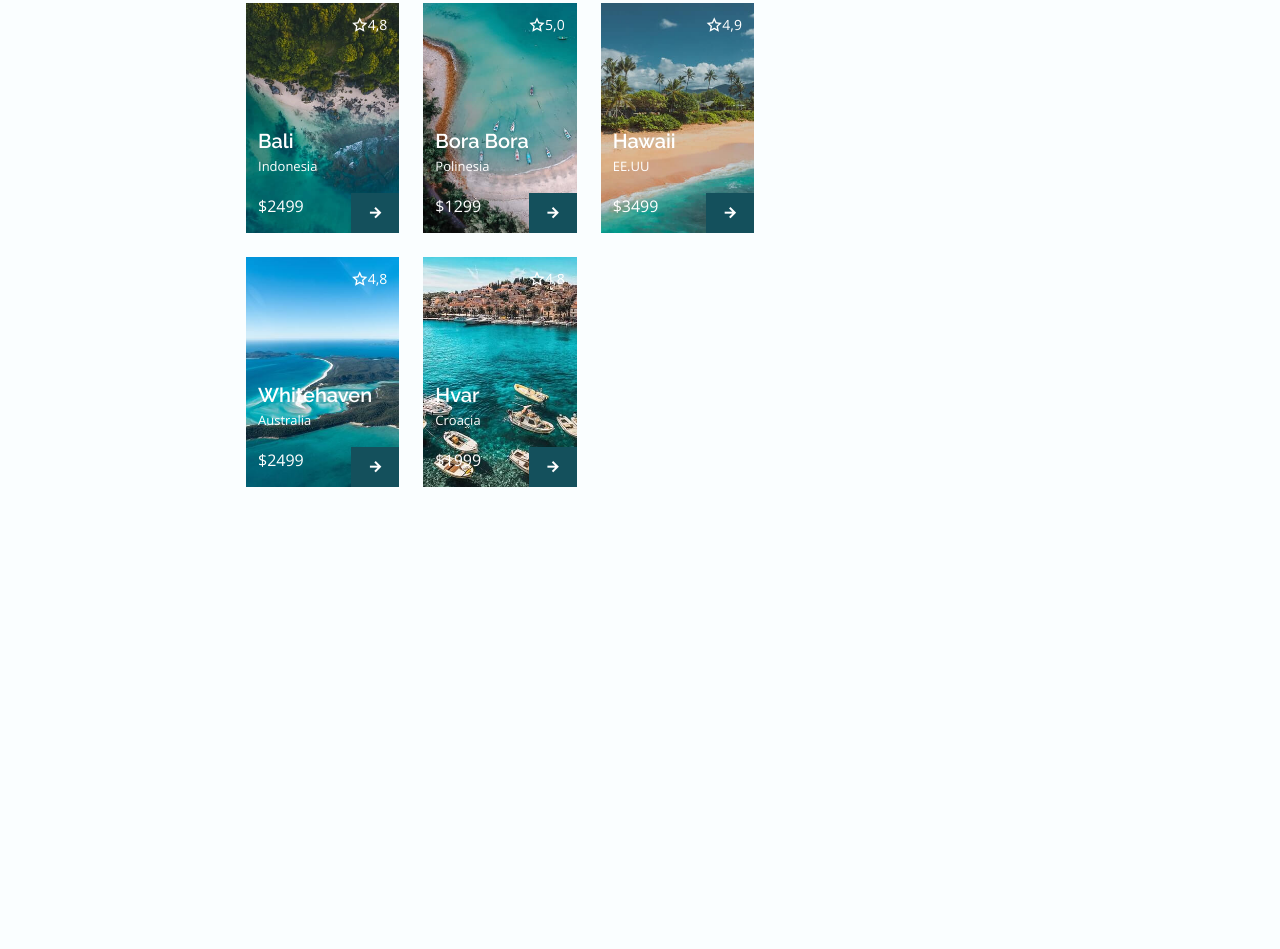
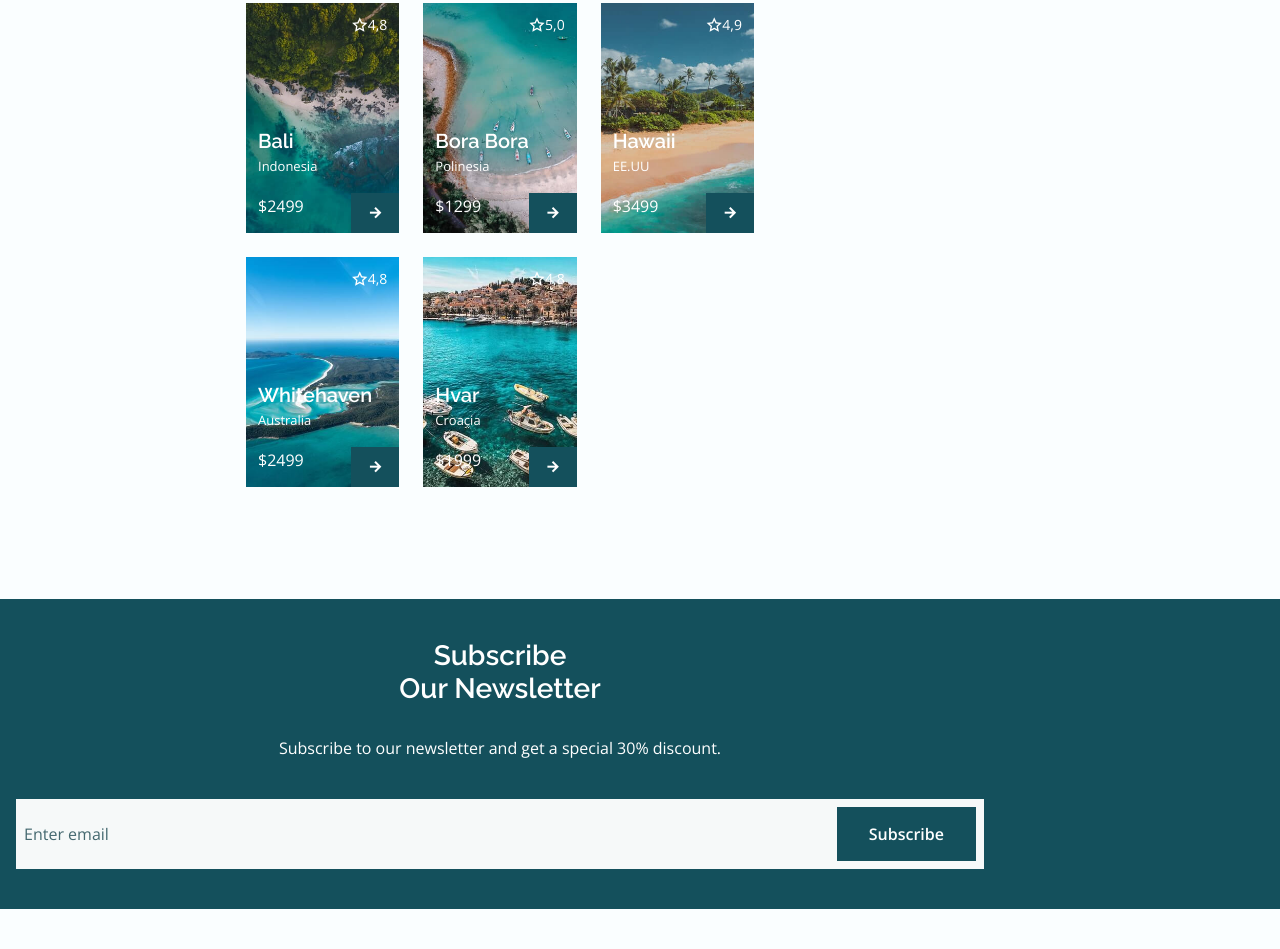
Before and after one commit to naima94/travel-agency, a plain HTML site: page index.html in a window 1280 px wide. Shown: the part 3343-4292 px from the top of the page. Before the commit the page ends 3870 px from the top, so only its background shows below. Drawn offline with nearby package versions, Linux system fonts and the light colour scheme.

Commit message:
Subscribe

```diff
--- a/index.html
+++ b/index.html
@@ -325,6 +325,28 @@
                     </div>
                 </div>
             </section>
+
+            <!--========== SUBSCRIBE ==========-->
+            <section class="subscribe section">
+                <div class="subscribe-bg">
+                    <div class="subscribe-container container">
+                        <h2 class="section-title subscribe-title">Subscribe <br/> Our Newsletter</h2>
+                        <p class="subscribe-description">
+                            Subscribe to our newsletter and get a special 30% discount.
+                        </p>
+
+                        <form action="" class="subscribe-form">
+                            <input type="text" placeholder="Enter email" class="subscribe-input">
+
+                            <button class="button">
+                                Subscribe
+                            </button>
+                        </form>
+                    </div>
+                </div>
+            </section>
+
+            <!--========== FOOTER ==========-->
         </main>
 
         <!--========== FOOTER ==========-->
--- a/style.css
+++ b/style.css
@@ -597,3 +597,38 @@ input {
 .place-card:hover .place-img {
     transform: var(--img-scale);
 }
+
+/* ================== Subscribe================== */
+
+.subscribe-bg {
+    background-color: var(--frist-color);
+    padding: 2.5rem 0;
+}
+
+.subscribe-title,
+.subscribe-description {
+    color: var(--white-color);
+}
+
+.subscribe-description {
+    text-align: center;
+    margin-bottom: var(--mb-2-5);
+}
+
+.subscribe-form {
+    background-color: var(--input-color);
+    padding: .5rem;
+    display: flex;
+    justify-content: space-between;
+}
+
+.subscribe-input {
+    width: 70%;
+    padding-right: .5rem;
+    background-color: var(--input-color);
+    color: var(--text-color);
+}
+
+.subscribe-input::placeholder {
+    color: var(--text-color);
+}
```
